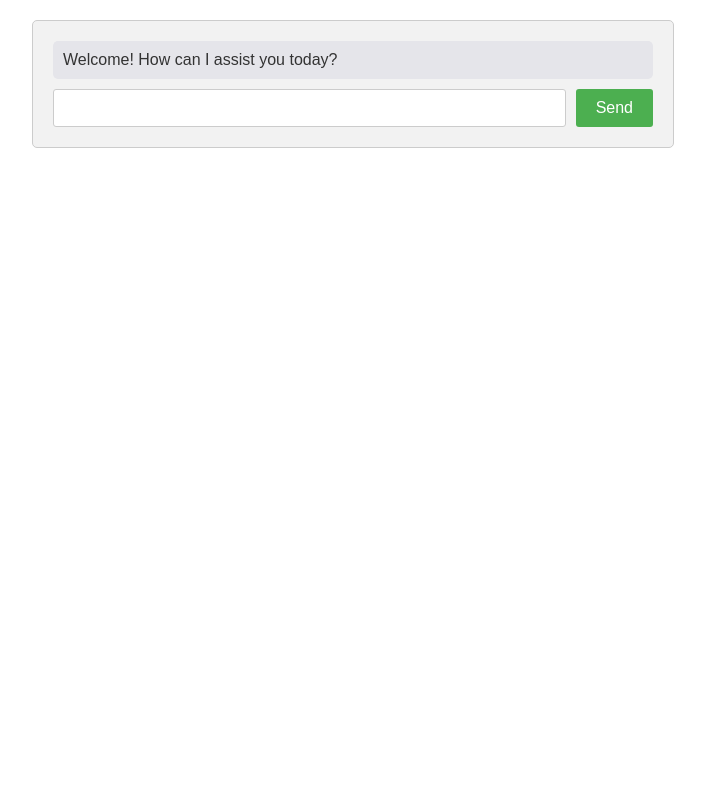
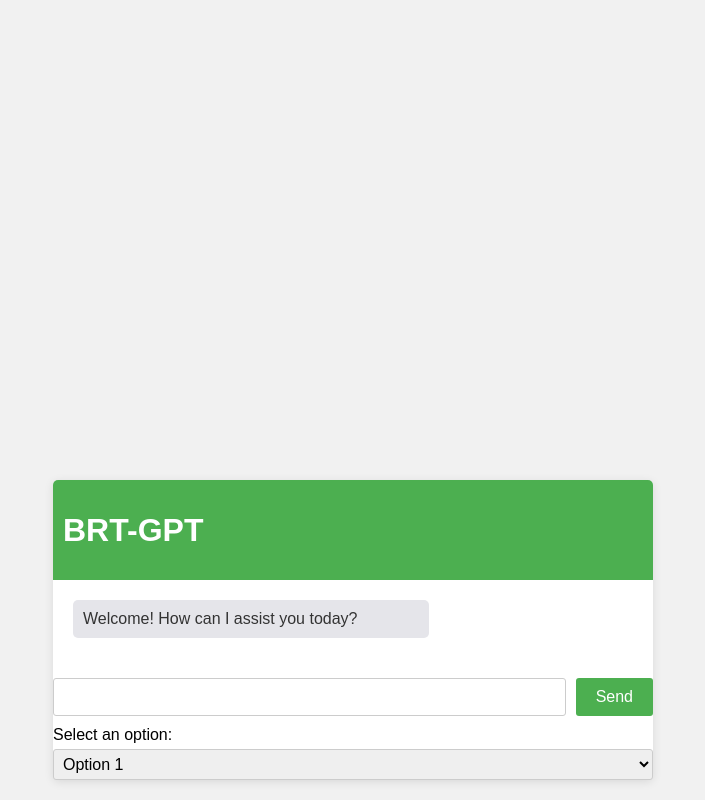
Before and after one commit to srikarthikv/test1, a PHP site: page / in a window 1280 px wide. Shown: the whole page, without its empty margins (287-992 px from the left). Run offline with PHP 8.4, Linux system fonts and the light colour scheme.

Commit message:
chat messenger aligned to bottom

```diff
--- a/index.php
+++ b/index.php
@@ -5,16 +5,38 @@
     <style>
         body {
             font-family: Arial, sans-serif;
-            margin: 20px;
+            margin: 0;
+            padding: 0;
+            background-color: #f1f1f1;
+            display: flex;
+            align-items: flex-end;
+            justify-content: center;
+            min-height: 100vh;
         }
 
         .chat-container {
+            width: 100%;
             max-width: 600px;
-            margin: 0 auto;
-            border: 1px solid #ccc;
+            margin-bottom: 20px;
+            display: flex;
+            flex-direction: column;
+            background-color: #fff;
             border-radius: 5px;
+            box-shadow: 0px 2px 10px rgba(0, 0, 0, 0.1);
+        }
+
+        .chat-header {
+            background-color: #4CAF50;
+            color: white;
+            padding: 10px;
+            border-top-left-radius: 5px;
+            border-top-right-radius: 5px;
+        }
+
+        .chat-body {
+            flex-grow: 1;
             padding: 20px;
-            background-color: #f2f2f2;
+            overflow-y: auto;
         }
 
         .message {
@@ -27,6 +49,7 @@
             padding: 10px;
             border-radius: 5px;
             align-self: flex-start;
+            max-width: 60%;
         }
 
         .bot-message {
@@ -35,10 +58,12 @@
             padding: 10px;
             border-radius: 5px;
             align-self: flex-end;
+            max-width: 60%;
         }
 
         .input-container {
             display: flex;
+            margin-top: 10px;
         }
 
         .input-container input[type="text"] {
@@ -59,21 +84,52 @@
             cursor: pointer;
             margin-left: 10px;
         }
+
+        .options-container {
+            margin-top: 10px;
+        }
+
+        .options-container label {
+            display: block;
+            margin-bottom: 5px;
+        }
+
+        .options-container select {
+            width: 100%;
+            padding: 5px;
+            font-size: 16px;
+            border: 1px solid #ccc;
+            border-radius: 3px;
+        }
     </style>
 </head>
 <body>
     <div class="chat-container">
-        <div class="message bot-message">Welcome! How can I assist you today?</div>
+        <div class="chat-header">
+            <h1>BRT-GPT</h1>
+        </div>
+        <div class="chat-body">
+            <div class="message bot-message">Welcome! How can I assist you today?</div>
+        </div>
         <form action="" method="POST">
             <div class="input-container">
                 <input type="text" name="question" id="question" required>
                 <button type="submit">Send</button>
+            </div>
+            <div class="options-container">
+                <label for="options">Select an option:</label>
+                <select name="options" id="options">
+                    <option value="option1">Option 1</option>
+                    <option value="option2">Option 2</option>
+                    <option value="option3">Option 3</option>
+                </select>
             </div>
         </form>
         <?php
         if ($_SERVER['REQUEST_METHOD'] === 'POST') {
             // Retrieve the question from the form
             $question = $_POST['question'];
+            $selectedOption = $_POST['options'];
 
             // Set the request URL
             $url = 'https://10.1.0.4:8000/question';
@@ -81,6 +137,7 @@
             // Set the request data
             $data = array(
                 'question' => $question,
+                'option' => $selectedOption,
             );
 
             // Initialize cURL session
```
